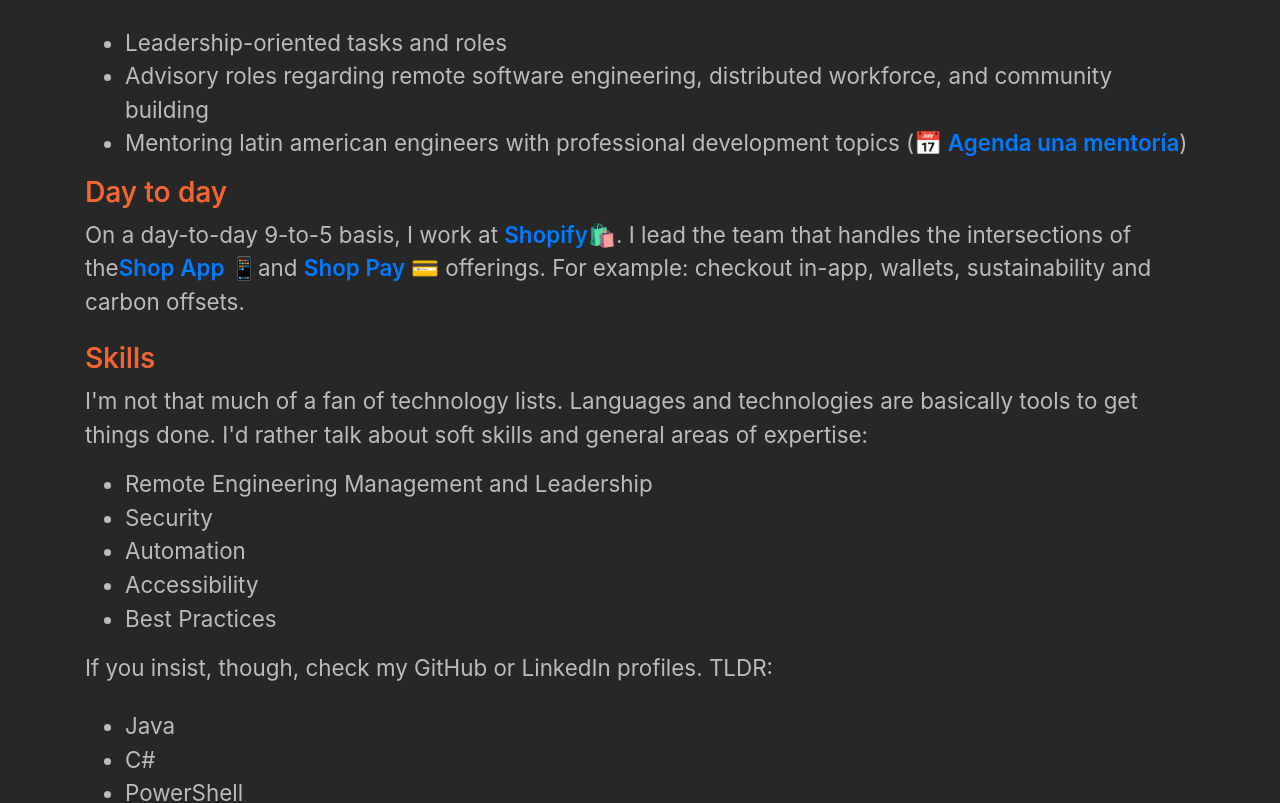
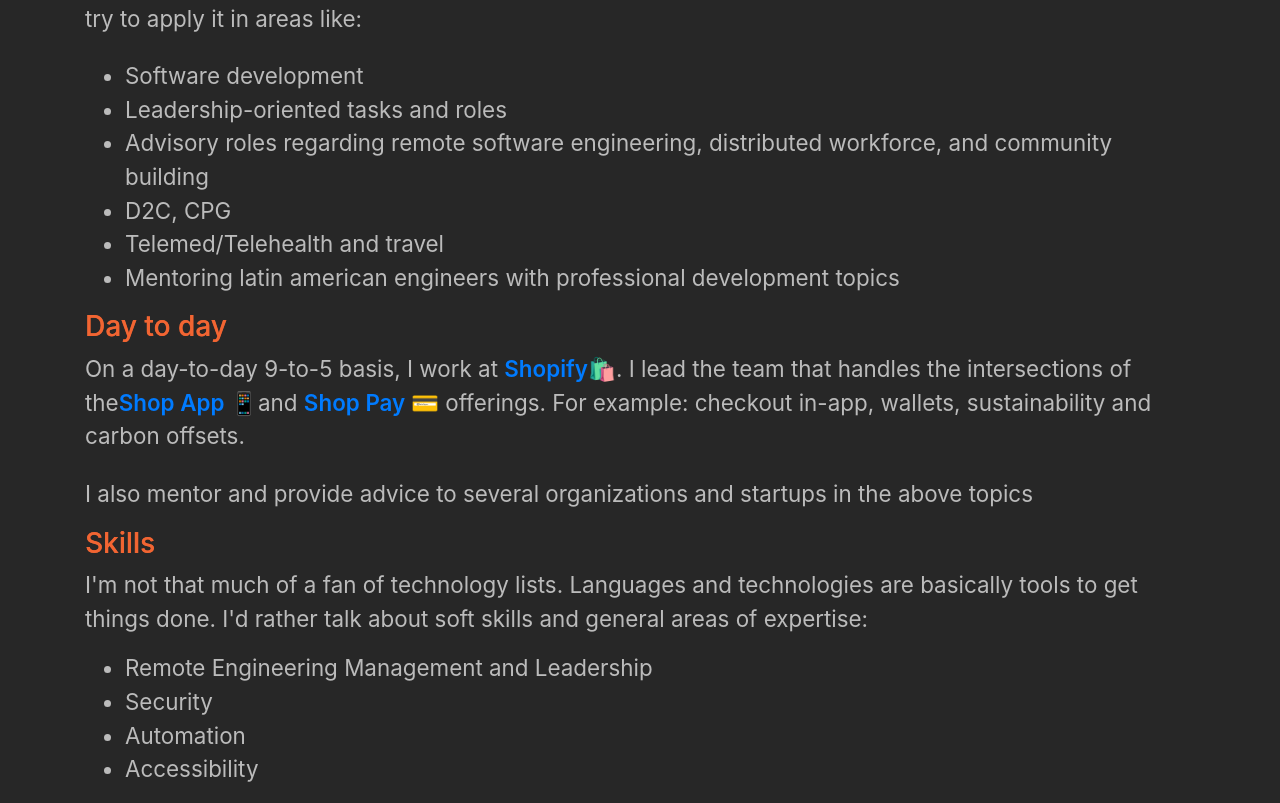
Before and after one commit to xnt/xnt.github.io, a React (Create React App) app: page /#/ in a window 1280 px wide. Shown: the part 324-1127 px from the top of the page. Built offline with nearby package versions, Linux system fonts and the light colour scheme.

Commit message:
Update welcome text

```diff
--- a/src/Welcome.js
+++ b/src/Welcome.js
@@ -17,22 +17,19 @@
         About Me <Emoji label="Mexican and Canadian flags" emoji="🇲🇽🇨🇦" />
       </h3>
       <p className="pb-2">
-        My name is <b>Vicente Plata</b>. I'm a Software Engineer{" "}
-        <Emoji label="technologist" emoji="👨‍💻" /> with an emphasis in:
+        My name is <b>Vicente Plata</b>. I'm strongly convinced of the overall positive impact of
+        technology <Emoji label="technologist" emoji="👨‍💻" /> , and try to apply it in areas like:
       </p>
       <ul>
+        <li>Software development</li>
         <li>Leadership-oriented tasks and roles</li>
         <li>
           Advisory roles regarding remote software engineering, distributed workforce, and community
           building
         </li>
-        <li>
-          Mentoring latin american engineers with professional development topics (
-          <a href="https://calendly.com/vplata/mentorship">
-            <Emoji label="Calendar" emoji="📅" /> Agenda una mentor&iacute;a
-          </a>
-          )
-        </li>
+        <li>D2C, CPG</li>
+        <li>Telemed/Telehealth and travel</li>
+        <li>Mentoring latin american engineers with professional development topics</li>
       </ul>
       <h3>Day to day</h3>
       <p className="pb-2">
@@ -51,6 +48,9 @@
         </a>{" "}
         offerings. For example: checkout in-app, wallets, sustainability and carbon offsets.
       </p>
+      <p>
+        I also mentor and provide advice to several organizations and startups in the above topics
+      </p>
       <h3>Skills</h3>
       <p>
         I'm not that much of a fan of technology lists. Languages and technologies are basically
@@ -61,15 +61,14 @@
         <li>Security</li>
         <li>Automation</li>
         <li>Accessibility</li>
-        <li>Best Practices</li>
       </ul>
       <p className="pb-2">If you insist, though, check my GitHub or LinkedIn profiles. TLDR:</p>
       <ul>
-        <li>Java</li>
+        <li>JavaScript + TypeScript (React, React Native)</li>
+        <li>Java (but I don't like it anymore)</li>
         <li>C#</li>
         <li>PowerShell</li>
         <li>Ruby/Rails</li>
-        <li>JavaScript + TypeScript (React, React Native)</li>
       </ul>
       <h3>Guest Appearances</h3>
       <p classname="pb-2">
```
